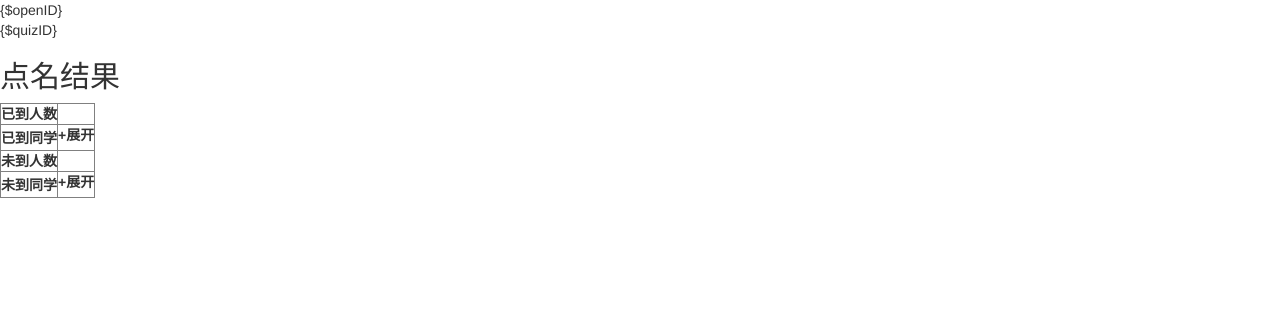
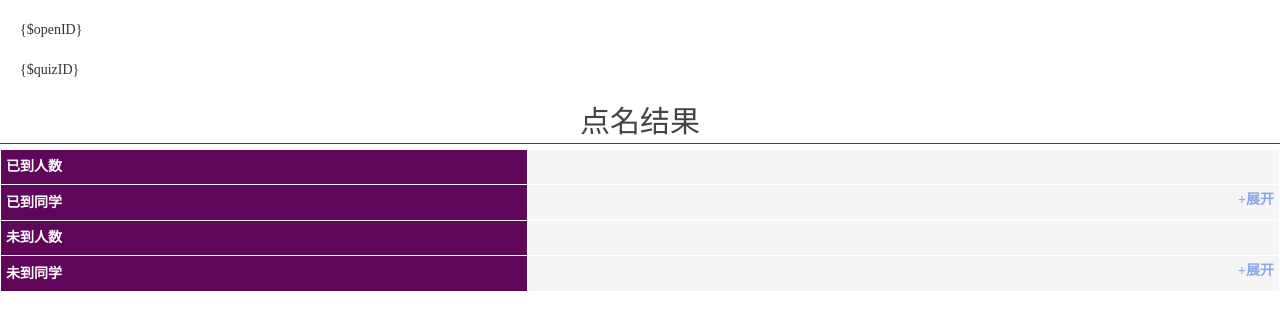
Before and after one commit to Dog-Hunter2020/mike_server_v01, a PHP site: page /mike_kejian/Application/Wechat/View/roll_call_result.html in a window 1280 px wide. Shown: the top 330 px of the page. Run offline with PHP 8.4, Linux system fonts and the light colour scheme.

Commit message:
css修改0.0

```diff
--- a/Application/Wechat/View/Public/Css/wow.css
+++ b/Application/Wechat/View/Public/Css/wow.css
@@ -7,7 +7,6 @@
 	}
 
 	.keleyitable table, td, th {
-		width: 100%;
 		background-color: none;
 		margin-top:10px;
 		text-align: left;
--- a/Application/Wechat/View/roll_call_result.html
+++ b/Application/Wechat/View/roll_call_result.html
@@ -4,11 +4,12 @@
 	<meta http-equiv="Content-Type" content="text/html;charset=UTF-8">
 	<meta name="viewport" content="width=device-width, initial-scale=1" />
 	<title>点名结果</title>
-	<link rel="stylesheet" href="style.css" type="text/css"></style>
 	<script src="JS/roll_call_result.js" type="text/javascript"></script>
 	<script src="JS/common.js" type="text/javascript"></script>
 	<script src="JS/jquery-1.9.1.min.js" type="text/javascript"></script>
 	<link rel="stylesheet" href="CSS/bootstrap.min.css">
+	<link rel="stylesheet" type="text/css" href="CSS/style.css">
+	<link rel="stylesheet" type="text/css" href="CSS/wow.css">
 </head>
 <body onload="initRollCallResult()">
 	<div id="openID">{$openID}</div>
@@ -21,7 +22,7 @@
 		</tr>
 		<tr>
 			<th>已到同学</th>
-			<td><label id="more_a" onclick="show('a','a')">+展开</label></td>
+			<td><label class="more_label" id="more_a" onclick="show('a','a')">+展开</label></td>
 		</tr>
 		<tr id="submitMore_a" style="display:none;">
 			<td id="submitMore_content" colspan="2">
@@ -33,7 +34,7 @@
 		</tr>
 		<tr>
 			<th>未到同学</th>
-			<td><label id="more_b" onclick="show('b','b')">+展开</label></td>
+			<td><label class="more_label" id="more_b" onclick="show('b','b')">+展开</label></td>
 		</tr>
 		<tr id="submitMore_b" style="display:none;">
 			<td id="unSubmitMore_content" colspan="2">
```
